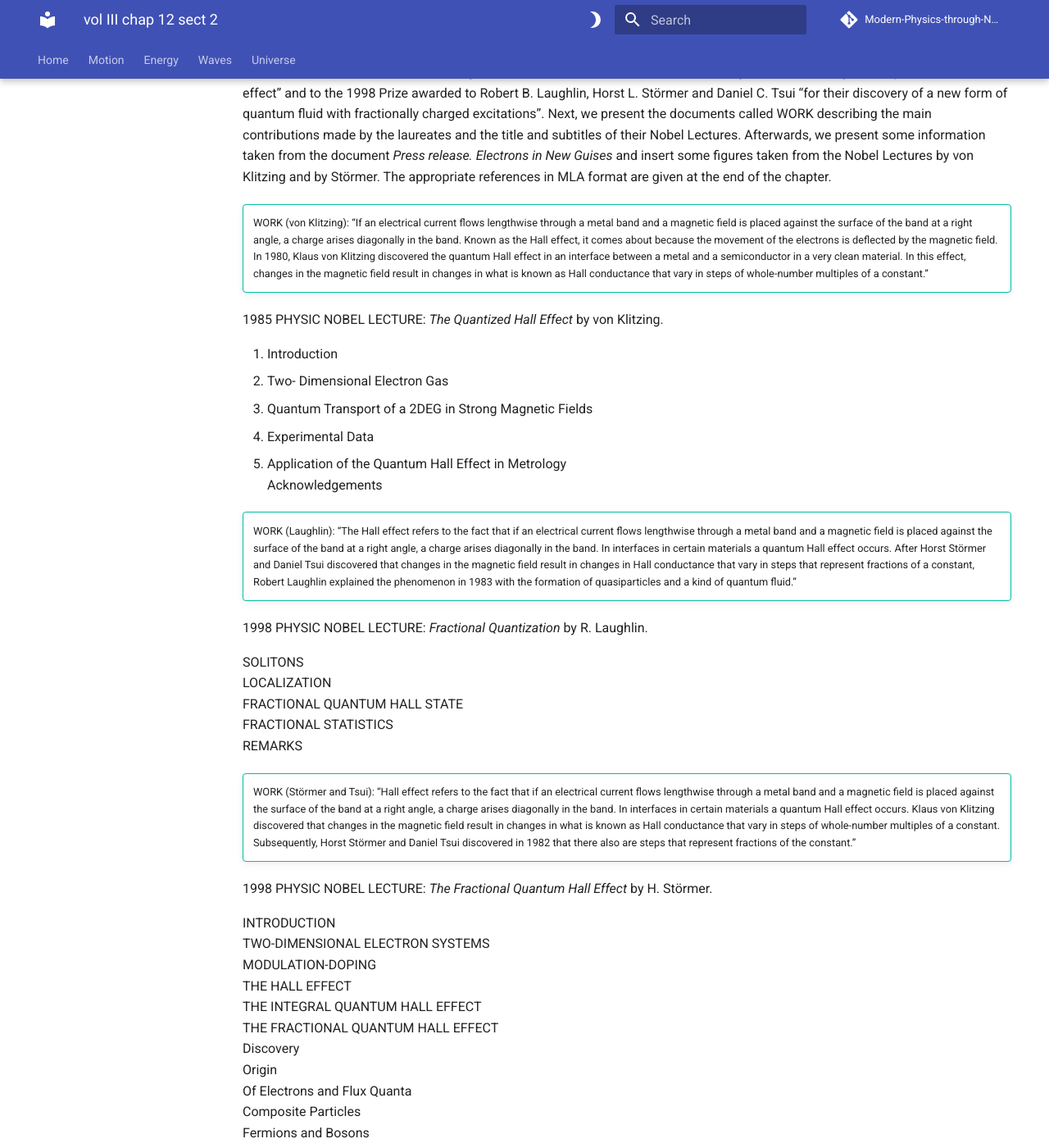
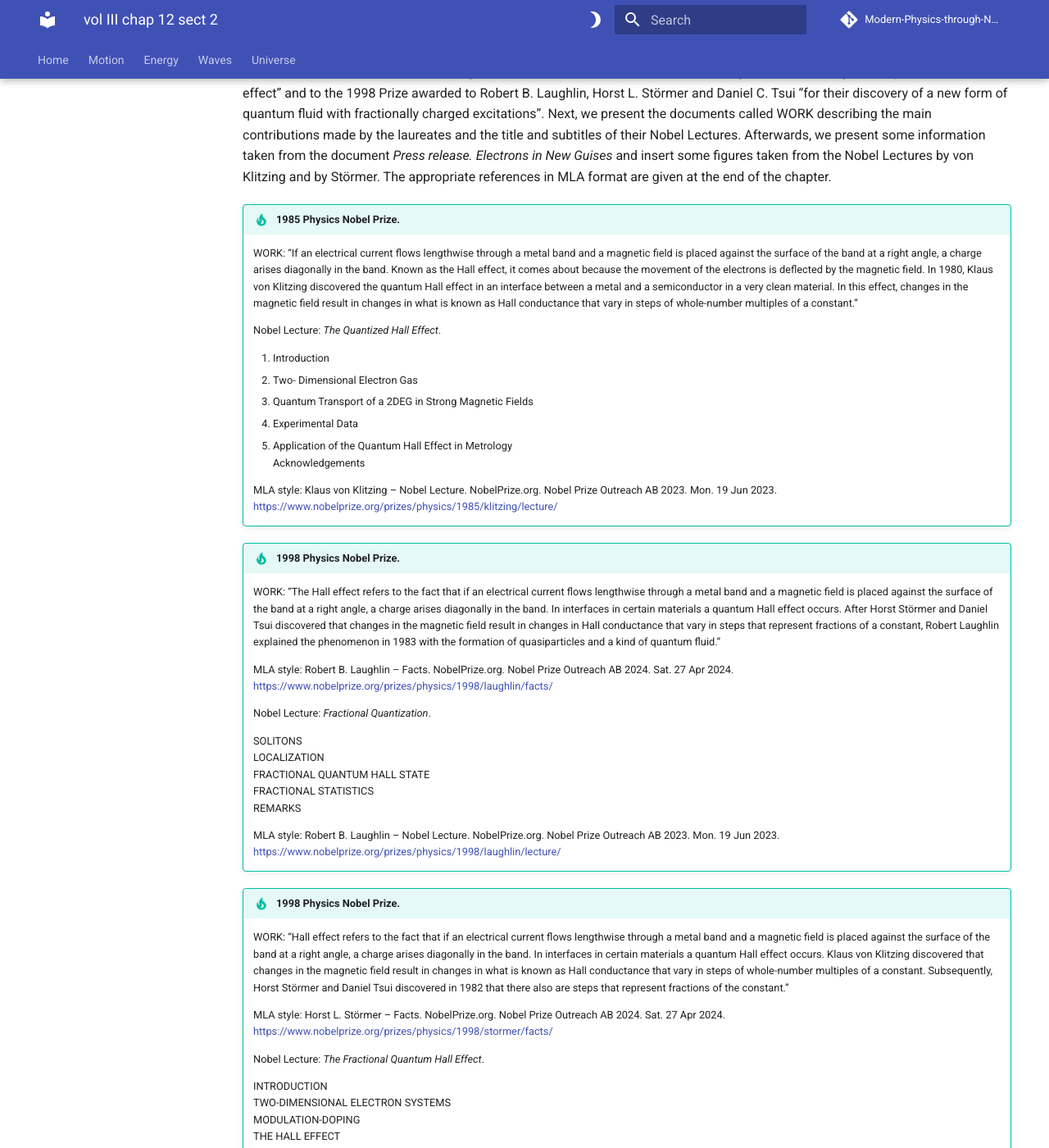
Before and after one commit to modphysnobel/modphysnobel.github.io, an MkDocs documentation site: the page built from docs/vol-III/vol-III-chap-12-sect-2.md, in a window 1280 px wide and 1400 px high, scrolled down 532 px. Shown: the whole window at 82% size. Built offline with MkDocs 1.6.1 and Material for MkDocs 9.7.7, drawn with Linux system fonts in a browser that asks for light colours; some web fonts are replaced; comment, search, counter and statistics services are not loaded; some of the changed text lies outside the part shown.

Commit message:
Update vol-III-chap-12-sect-2.md

```diff
--- a/docs/vol-III/vol-III-chap-12-sect-2.md
+++ b/docs/vol-III/vol-III-chap-12-sect-2.md
@@ -10,62 +10,74 @@ The Hall effect was discovered in 1879 by Edwin H. Hall (1855-1938). When an ele
 
 In what follows we refer to the 1985 Physics Nobel Prize awarded to Klaus von Klitzing “for the discovery of the quantized Hall effect” and to the 1998 Prize awarded to Robert B. Laughlin, Horst L. Störmer and Daniel C. Tsui “for their discovery of a new form of quantum fluid with fractionally charged excitations”. Next, we present the documents called WORK describing the main contributions made by the laureates and the title and subtitles of their Nobel Lectures. Afterwards, we present some information taken from the document *Press release. Electrons in New Guises* and insert some figures taken from the Nobel Lectures by von Klitzing and by Störmer. The appropriate references in MLA format are given at the end of the chapter.
 
-!!! tip ""
-	WORK (von Klitzing): “If an electrical current flows lengthwise through a metal band and a magnetic field is placed against the surface of the band at a right angle, a charge arises diagonally in the band. Known as the Hall effect, it comes about because the movement of the electrons is deflected by the magnetic field. In 1980, Klaus von Klitzing discovered the quantum Hall effect in an interface between a metal and a semiconductor in a very clean material. In this effect, changes in the magnetic field result in changes in what is known as Hall conductance that vary in steps of whole-number multiples of a constant.”
+!!! tip "1985 Physics Nobel Prize."
+	WORK: “If an electrical current flows lengthwise through a metal band and a magnetic field is placed against the surface of the band at a right angle, a charge arises diagonally in the band. Known as the Hall effect, it comes about because the movement of the electrons is deflected by the magnetic field. In 1980, Klaus von Klitzing discovered the quantum Hall effect in an interface between a metal and a semiconductor in a very clean material. In this effect, changes in the magnetic field result in changes in what is known as Hall conductance that vary in steps of whole-number multiples of a constant.”
 
-1985 PHYSIC NOBEL LECTURE: *The Quantized Hall Effect* by von Klitzing.
+	Nobel Lecture: *The Quantized Hall Effect*.
 
-1.	Introduction
-2.	Two- Dimensional Electron Gas
-3.	Quantum Transport of a 2DEG in Strong Magnetic Fields
-4.	Experimental Data
-5.	Application of the Quantum Hall Effect in Metrology<br>
-Acknowledgements
+	1.	Introduction
+	2.	Two- Dimensional Electron Gas
+	3.	Quantum Transport of a 2DEG in Strong Magnetic Fields
+	4.	Experimental Data
+	5.	Application of the Quantum Hall Effect in Metrology<br>
+	Acknowledgements
 
-!!! tip ""
-	WORK (Laughlin): “The Hall effect refers to the fact that if an electrical current flows lengthwise through a metal band and a magnetic field is placed against the surface of the band at a right angle, a charge arises diagonally in the band. In interfaces in certain materials a quantum Hall effect occurs. After Horst Störmer and Daniel Tsui discovered that changes in the magnetic field result in changes in Hall conductance that vary in steps that represent fractions of a constant, Robert Laughlin explained the phenomenon in 1983 with the formation of quasiparticles and a kind of quantum fluid.”
+	MLA style: Klaus von Klitzing – Nobel Lecture. NobelPrize.org. Nobel Prize Outreach AB 2023. Mon. 19 Jun 2023. https://www.nobelprize.org/prizes/physics/1985/klitzing/lecture/
 
-1998 PHYSIC NOBEL LECTURE: *Fractional Quantization* by R. Laughlin.
+!!! tip "1998 Physics Nobel Prize."
+	WORK: “The Hall effect refers to the fact that if an electrical current flows lengthwise through a metal band and a magnetic field is placed against the surface of the band at a right angle, a charge arises diagonally in the band. In interfaces in certain materials a quantum Hall effect occurs. After Horst Störmer and Daniel Tsui discovered that changes in the magnetic field result in changes in Hall conductance that vary in steps that represent fractions of a constant, Robert Laughlin explained the phenomenon in 1983 with the formation of quasiparticles and a kind of quantum fluid.”
 
-SOLITONS<br>
-LOCALIZATION<br>
-FRACTIONAL QUANTUM HALL STATE<br>
-FRACTIONAL STATISTICS<br>
-REMARKS
+	MLA style: Robert B. Laughlin – Facts. NobelPrize.org. Nobel Prize Outreach AB 2024. Sat. 27 Apr 2024. https://www.nobelprize.org/prizes/physics/1998/laughlin/facts/
 
-!!! tip ""
-	WORK (Störmer and Tsui): “Hall effect refers to the fact that if an electrical current flows lengthwise through a metal band and a magnetic field is placed against the surface of the band at a right angle, a charge arises diagonally in the band. In interfaces in certain materials a quantum Hall effect occurs. Klaus von Klitzing discovered that changes in the magnetic field result in changes in what is known as Hall conductance that vary in steps of whole-number multiples of a constant. Subsequently, Horst Störmer and Daniel Tsui discovered in 1982 that there also are steps that represent fractions of the constant.”
+	Nobel Lecture: *Fractional Quantization*.
 
-1998 PHYSIC NOBEL LECTURE: *The Fractional Quantum Hall Effect* by H. Störmer.
+	SOLITONS<br>
+	LOCALIZATION<br>
+	FRACTIONAL QUANTUM HALL STATE<br>
+	FRACTIONAL STATISTICS<br>
+	REMARKS
 
-INTRODUCTION<br>
-TWO-DIMENSIONAL ELECTRON SYSTEMS<br>
-MODULATION-DOPING<br>
-THE HALL EFFECT<br>
-THE INTEGRAL QUANTUM HALL EFFECT<br>
-THE FRACTIONAL QUANTUM HALL EFFECT<br>
-Discovery<br>
-Origin<br>
-Of Electrons and Flux Quanta<br>
-Composite Particles<br>
-Fermions and Bosons<br>
-Composite Particle Statistics<br>
-1/3 Fractional Quantum Hall State<br>
-The State at $v = ½$<br>
-All Those Other FQHE States<br>
-The Peculiar State at $v = 5/2$<br>
-CONCLUSIONS<br>
-EPILOGUE<br>
-BIBLIOGRAPHY
+	MLA style: Robert B. Laughlin – Nobel Lecture. NobelPrize.org. Nobel Prize Outreach AB 2023. Mon. 19 Jun 2023. https://www.nobelprize.org/prizes/physics/1998/laughlin/lecture/
 
-1998 PHYSIC NOBEL LECTURE: *Interplay of Disorder and Interaction in Two-Dimensional Electron Gas in Intense Magnetic Fields* by D.H. Tsui
-PROLOGUE
+!!! tip "1998 Physics Nobel Prize."
+	WORK: “Hall effect refers to the fact that if an electrical current flows lengthwise through a metal band and a magnetic field is placed against the surface of the band at a right angle, a charge arises diagonally in the band. In interfaces in certain materials a quantum Hall effect occurs. Klaus von Klitzing discovered that changes in the magnetic field result in changes in what is known as Hall conductance that vary in steps of whole-number multiples of a constant. Subsequently, Horst Störmer and Daniel Tsui discovered in 1982 that there also are steps that represent fractions of the constant.”
 
-TWO-DIMENSIONAL MAGNETO-TRANSPORT<br>
-QUANTUM PHASE TRANSITIONS IN IQHE<br>
-THE FQHE<br>
-THE MAGNETIC FIELD INDUCED CRYSTAL REGIME<br>
-ACKNOWLEDGEMENTS
+	MLA style: Horst L. Störmer – Facts. NobelPrize.org. Nobel Prize Outreach AB 2024. Sat. 27 Apr 2024. https://www.nobelprize.org/prizes/physics/1998/stormer/facts/
+
+	Nobel Lecture: *The Fractional Quantum Hall Effect*.
+
+	INTRODUCTION<br>
+	TWO-DIMENSIONAL ELECTRON SYSTEMS<br>
+	MODULATION-DOPING<br>
+	THE HALL EFFECT<br>
+	THE INTEGRAL QUANTUM HALL EFFECT<br>
+	THE FRACTIONAL QUANTUM HALL EFFECT<br>
+	Discovery<br>
+	Origin<br>
+	Of Electrons and Flux Quanta<br>
+	Composite Particles<br>
+	Fermions and Bosons<br>
+	Composite Particle Statistics<br>
+	1/3 Fractional Quantum Hall State<br>
+	The State at $v = ½$<br>
+	All Those Other FQHE States<br>
+	The Peculiar State at $v = 5/2$<br>
+	CONCLUSIONS<br>
+	EPILOGUE<br>
+	BIBLIOGRAPHY
+
+	MLA style: Horst L. Störmer – Nobel Lecture. NobelPrize.org. Nobel Prize Outreach AB 2023. Mon. 19 Jun 2023. https://www.nobelprize.org/prizes/physics/1998/stormer/lecture/
+
+	Nobel Lecture: *Interplay of Disorder and Interaction in Two-Dimensional Electron Gas in Intense Magnetic Fields*.
+	PROLOGUE
+
+	TWO-DIMENSIONAL MAGNETO-TRANSPORT<br>
+	QUANTUM PHASE TRANSITIONS IN IQHE<br>
+	THE FQHE<br>
+	THE MAGNETIC FIELD INDUCED CRYSTAL REGIME<br>
+	ACKNOWLEDGEMENTS
+
+	MLA style: Daniel C. Tsui – Nobel Lecture. NobelPrize.org. Nobel Prize Outreach AB 2024. Tue. 6 Feb 2024. https://www.nobelprize.org/prizes/physics/1998/tsui/lecture/
 
 In 1980, Klaus von Klitzing discovered the quantum Hall effect in an interface between a metal and a semiconductor in a very clean material. At very low temperatures the electrons moved as in two dimensions only, and changes in the magnetic field resulted in changes in the Hall conductance that does not vary in linear fashion, but “stepwise”. The quantized values of the Hall resistance $R_H$ were $(h/e2)/f$, where $h$ is Planck’s constant, $e$ is the elementary charge of the electron and $f$ (the filling factor) is an integer number. According to von Klitzing, the fact that normal Ohmic resistance disappeared was an indication that the material became a sort of a superconductor. Next Figures 12.8 and 12.9 come from his Nobel Lecture The Quantized Hall Effect.
 
```
